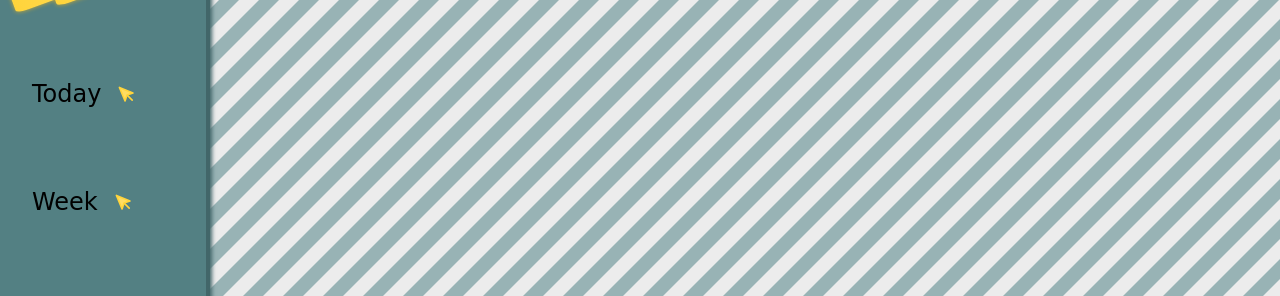
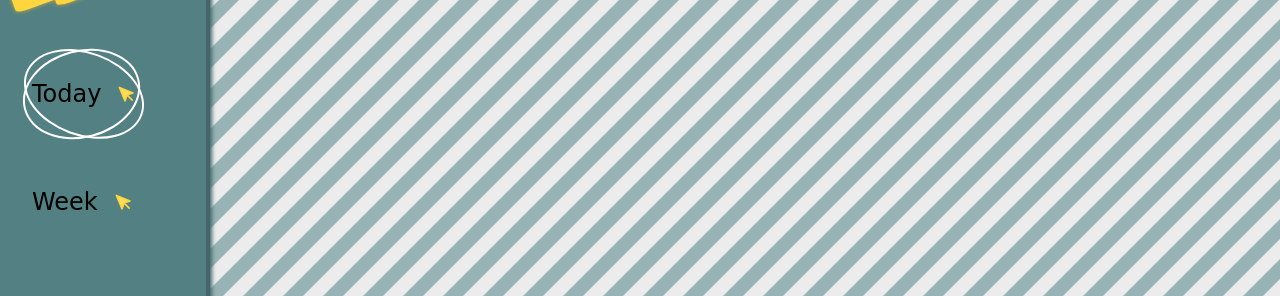
Before and after one commit to AngeloThys/todo-list, a website built with webpack: page src/index.html in a window 1280 px wide. Both pictures are taken after a click on the element "Today". Shown: the part 91-387 px from the top of the page. Built offline with nearby package versions, Linux system fonts and the light colour scheme; a web font is replaced by a local one.

Commit message:
Style filter view buttons when filter view is active

```diff
--- a/src/components/sidebar.js
+++ b/src/components/sidebar.js
@@ -2,12 +2,15 @@ import * as storage from '../storage';
 import { setProjectView } from './main';
 import setTodayTodoView from '../views/todayTodoView';
 import setWeekTodoView from '../views/weekTodoView';
+import { setActiveClass, removeActiveClass } from '../helpers';
 
 export function setWeekEventListener() {
   const weekFilterButton = document.querySelector('.sortWeek');
 
   weekFilterButton.addEventListener('click', () => {
+    removeActiveClass();
     setWeekTodoView();
+    setActiveClass();
   })
 }
 
@@ -15,7 +18,9 @@ export function setTodayEventListener() {
   const todayFilterButton = document.querySelector('.sortToday');
 
   todayFilterButton.addEventListener('click', () => {
+    removeActiveClass();
     setTodayTodoView();
+    setActiveClass();
   });
 }
 
--- a/src/helpers.js
+++ b/src/helpers.js
@@ -82,3 +82,28 @@ function createTodoElement(project, todo) {
 
   return todoContainer;
 }
+
+export function setActiveClass() {
+  const filterButtonList = document.querySelectorAll('.filter');
+
+  filterButtonList.forEach((filterButton) => {
+    const view = document.querySelector('main').childNodes[0].className;
+    const buttonClass = filterButton.classList[1]
+    if (view === 'todayTodoView' && buttonClass === 'sortToday') {
+      filterButton.classList.add('active');
+      filterButton.classList.add('active');
+    } else if (view === 'weekTodoView' && buttonClass === 'sortWeek') {
+      filterButton.classList.add('active');
+      filterButton.classList.add('active');
+    }
+  });
+}
+
+export function removeActiveClass() {
+  const filterButtonList = document.querySelectorAll('.filter');
+
+  filterButtonList.forEach((filterButton) => {
+    filterButton.classList.remove('active');
+    filterButton.classList.remove('active');
+  });
+}
--- a/src/style.css
+++ b/src/style.css
@@ -142,6 +142,11 @@ header {
 .filter:hover::after,
 .filter:hover::before {
   border: 2px solid var(--primary-gold);
+}
+
+.filter.active::after,
+.filter.active::before {
+  border: 2px solid white;
 }
 
 .sortIcon {
```
